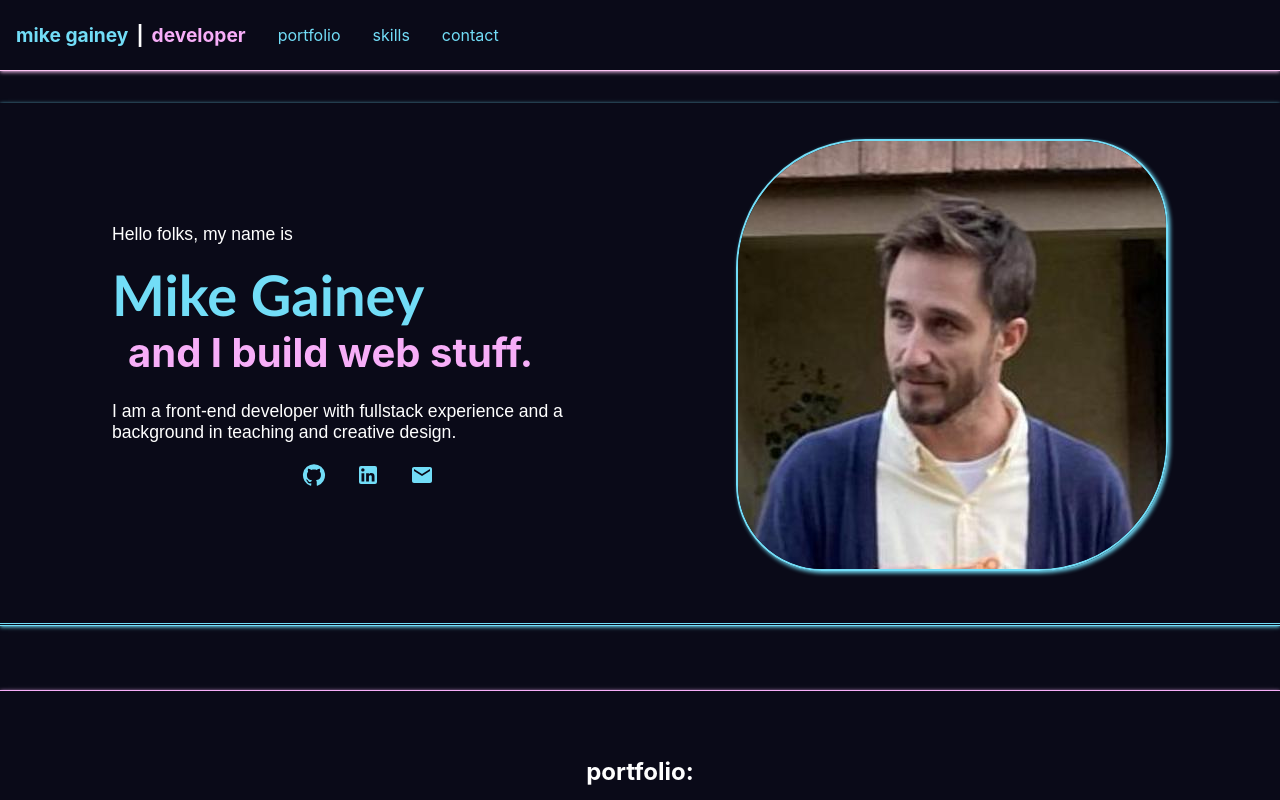
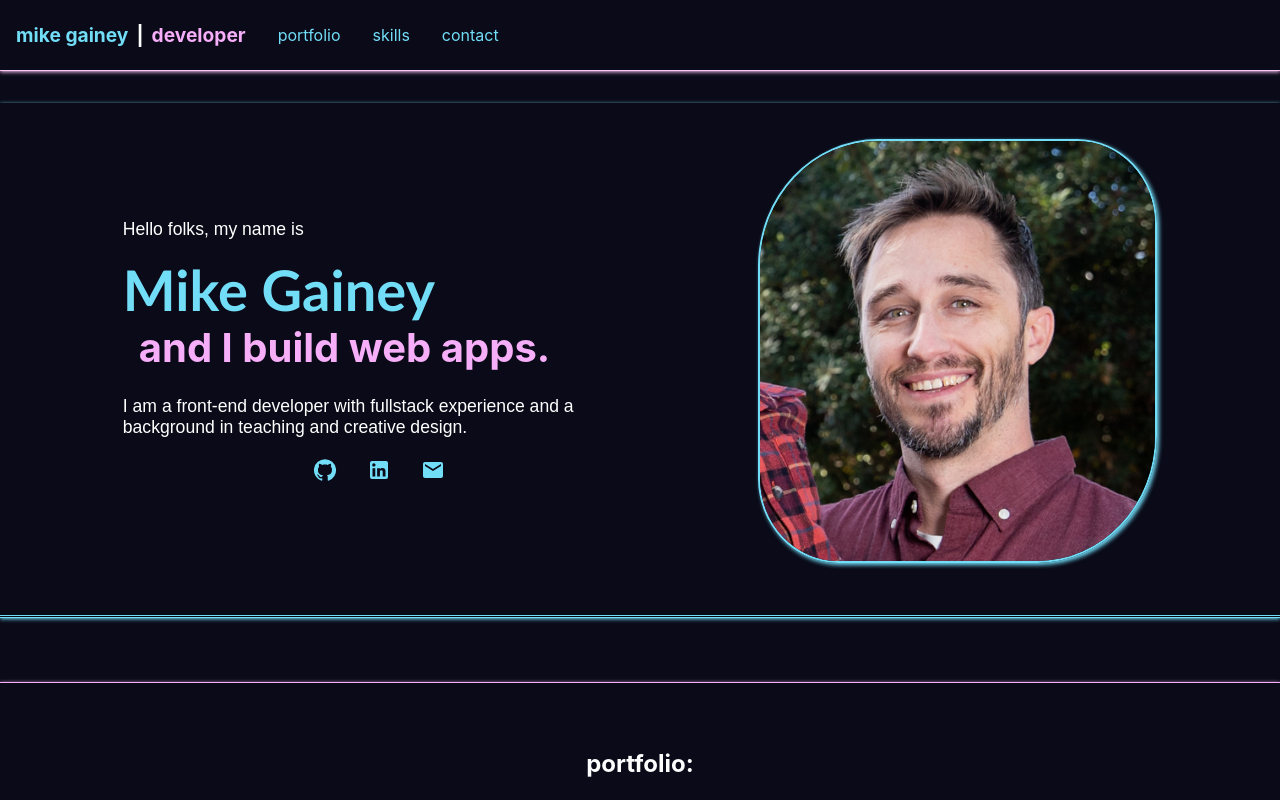
Before and after one commit to gainesaurus/portfolio, a React (Create React App) app: page / in a window 1280 px wide. Shown: the top 800 px of the page. Built offline with nearby package versions, Linux system fonts and the light colour scheme.

Commit message:
fix: replaced headshot

```diff
--- a/src/Components/About.module.css
+++ b/src/Components/About.module.css
@@ -17,7 +17,7 @@
   border-radius: 30% 20%;
   margin: 20px 0;
   max-width: 40%;
-  max-height: 500px
+  max-height: 420px
 }
 
 .description {
--- a/src/Components/About.tsx
+++ b/src/Components/About.tsx
@@ -9,7 +9,7 @@ const About = () => {
       <div className={styles.description}>
         <p>Hello folks, my name is</p>
         <h2 className={styles.name}> Mike Gainey</h2>
-        <h3 className={styles.bio}>and I build web stuff.</h3>
+        <h3 className={styles.bio}>and I build web apps.</h3>
         <p>I am a front-end developer with fullstack experience and a background in teaching and creative design.</p>
         <div className={styles.linkList}>
           <a href='https://github.com/gainesaurus'
@@ -27,7 +27,7 @@ const About = () => {
 
         </div>
       </div>
-      <img src="./headshot.jpg" alt="headshot" className={styles.headshot}/>
+      <img src="./images/headshot.png" alt="headshot" className={styles.headshot}/>
     </section>
   );
 }
```
Also changed, not shown: public/images/headshot.png (added).
